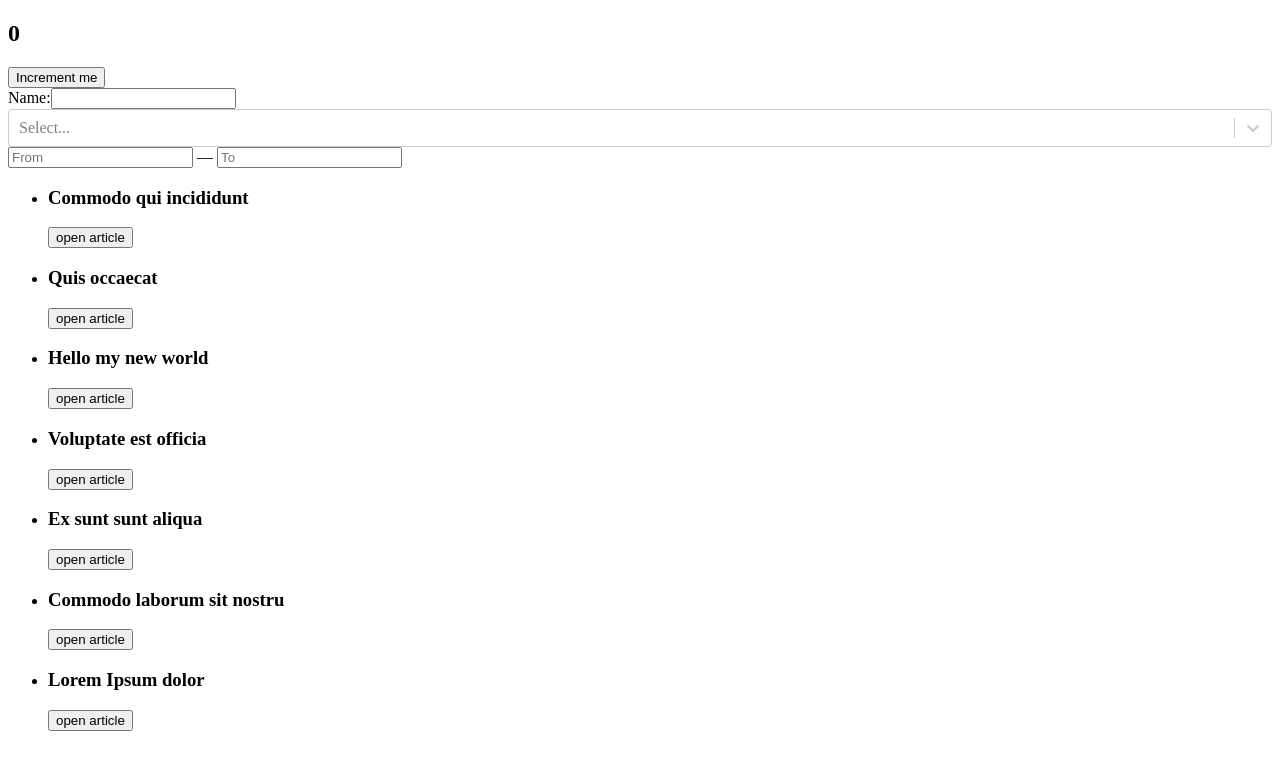
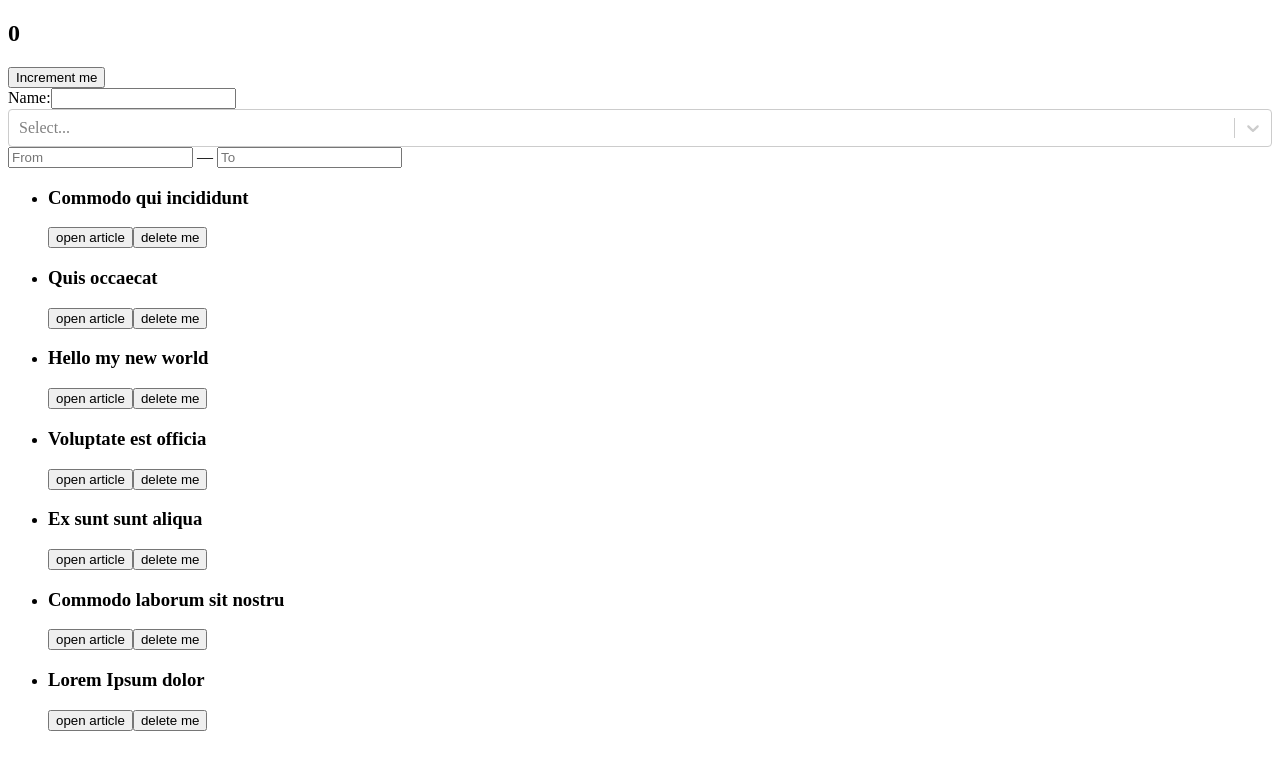
Before and after one commit to Taranovskiy/Articles, a React app: page / in a window 1280 px wide. Shown: the top 770 px of the page. Built offline with nearby package versions, Linux system fonts and the light colour scheme.

Commit message:
add Реализовал удаление статей используя redux

```diff
--- a/src/ac/index.js
+++ b/src/ac/index.js
@@ -1 +1,8 @@
-export const increment = () => ({ type: "INCREMENT" });
+import { DELETE_ARTICLE, INCREMENT } from '../constants';
+
+export const increment = () => ({ type: INCREMENT });
+
+export const deleteArticle = id => ({
+    type: DELETE_ARTICLE,
+    payload: { id },
+});
--- a/src/components/App.js
+++ b/src/components/App.js
@@ -13,7 +13,7 @@ export default class App extends Component {
         return (
             <div>
                 <Counter articles />
-                <UserForm articles = {this.props.articles} />
+                <UserForm articles = {[]} />
                 <ArticleList articles = {this.props.articles} />
             </div>
         );
--- a/src/components/Article/index.js
+++ b/src/components/Article/index.js
@@ -1,7 +1,9 @@
-import React, {Component, PureComponent} from 'react';
+import React, { PureComponent } from 'react';
 import PropTypes from 'prop-types';
+import { connect } from 'react-redux';
+import { CSSTransitionGroup } from 'react-transition-group';
 import CommentList from '../CommentList';
-import {CSSTransitionGroup} from 'react-transition-group';
+import { deleteArticle } from '../../AC';
 import './style.css';
 
 class Article extends PureComponent {
@@ -9,52 +11,62 @@ class Article extends PureComponent {
         article: PropTypes.shape({
             id: PropTypes.string.isRequired,
             title: PropTypes.string.isRequired,
-            text: PropTypes.string
+            text: PropTypes.string,
         }).isRequired,
 
         isOpen: PropTypes.bool,
 
-        toggleOpen: PropTypes.func
-    }
+        toggleOpen: PropTypes.func,
+    };
 
     render() {
-        const {article, isOpen, toggleOpen} = this.props;
-        console.log('update article!');
+        const { article, isOpen, toggleOpen } = this.props;
 
-        return(
+        return (
             <div>
                 <h3>{article.title}</h3>
-                <button onClick = {toggleOpen}>
+                <button type = "button" onClick = {toggleOpen}>
                     {isOpen ? 'close article' : 'open article'}
                 </button>
+                <button type = "button" onClick = {this.handleDelete}>
+                    delete me
+                </button>
                 <CSSTransitionGroup
-                    transitionName = 'article'
-                    transitionAppear = {true}
+                    transitionName = "article"
+                    transitionAppear
                     transitionAppearTimeout = {500}
                     transitionEnterTimeout = {500}
                     transitionLeaveTimeout = {300}
-                    component = 'div'
-                    >
+                    component = "div"
+                >
                     {this.getBody()}
                 </CSSTransitionGroup>
             </div>
-        )
+        );
     }
 
+    handleDelete = () => {
+        const { deleteArticle, article } = this.props;
+        deleteArticle(article.id);
+    };
+
     getBody() {
-        const {article, isOpen} = this.props;
-        const comments = article.comments;
+        const { article, isOpen } = this.props;
+        const { comments } = article;
 
         if (isOpen) {
-            return(
+            return (
                 <section>
                     <p>{article.text}</p>
-                    <CommentList comments = {comments}/>
+                    <CommentList comments = {comments} />
                 </section>
-            )
+            );
         }
         return null;
     }
 }
 
-export default Article;
+export default connect(
+    null,
+    { deleteArticle },
+)(Article);
--- a/src/components/ArticleList.js
+++ b/src/components/ArticleList.js
@@ -1,10 +1,12 @@
 import React, { Component } from 'react';
 import PropTypes from 'prop-types';
+import { connect } from 'react-redux';
 import Article from './Article';
 import accordion from '../decorators/accordion';
 
 class ArticleList extends Component {
     static propTypes = {
+        // from connect
         articles: PropTypes.array,
         // from accordion
         toggleOpenItem: PropTypes.func,
@@ -12,7 +14,8 @@ class ArticleList extends Component {
     };
 
     render() {
-        console.log('Article list -->', this.props);
+        console.log('--->>', this.props);
+
         const { toggleOpenItem, openItemId } = this.props;
 
         const articleElements = this.props.articles.map(article => (
@@ -29,4 +32,6 @@ class ArticleList extends Component {
     }
 }
 
-export default accordion(ArticleList);
+export default connect(({ articles }) => ({
+    articles,
+}))(accordion(ArticleList));
--- a/src/components/Root.js
+++ b/src/components/Root.js
@@ -3,10 +3,10 @@ import { Provider } from 'react-redux';
 import App from './App';
 import store from '../store';
 
-function Root(props) {
+function Root() {
     return (
         <Provider store = {store}>
-            <App {...props} />
+            <App />
         </Provider>
     );
 }
--- /dev/null
+++ b/src/constants.js
@@ -0,0 +1,5 @@
+//  AC types:
+
+export const DELETE_ARTICLE = 'DELETE_ARTICLE';
+
+export const INCREMENT = 'INCREMENT';
--- a/src/index.js
+++ b/src/index.js
@@ -1,6 +1,5 @@
 import React from 'react';
 import { render } from 'react-dom';
 import Root from './components/Root';
-import { articles } from './fixtures';
 
-render(<Root articles = {articles} />, document.getElementById('container'));
+render(<Root articles />, document.getElementById('container'));
--- /dev/null
+++ b/src/reducer/articles.js
@@ -0,0 +1,13 @@
+import { articles as defaultArticles } from '../fixtures';
+import { DELETE_ARTICLE } from '../constants';
+
+export default (articleState = defaultArticles, action) => {
+    const { type, payload } = action;
+
+    switch (type) {
+        case DELETE_ARTICLE:
+            return articleState.filter(article => article.id !== payload.id);
+        default:
+            return articleState;
+    }
+};
--- a/src/reducer/counter.js
+++ b/src/reducer/counter.js
@@ -1,7 +1,9 @@
+import { INCREMENT } from '../constants';
+
 export default (count = 0, action) => {
     const { type } = action;
     switch (type) {
-        case "INCREMENT":
+        case INCREMENT:
             return count + 1;
         default:
             return count;
--- a/src/reducer/index.js
+++ b/src/reducer/index.js
@@ -1,6 +1,8 @@
 import { combineReducers } from 'redux';
 import counterReducer from './counter';
+import articles from './articles';
 
 export default combineReducers({
     count: counterReducer,
+    articles,
 });
```
Also changed, not shown: 1 other file (tests, documents, lock files or other folders).
